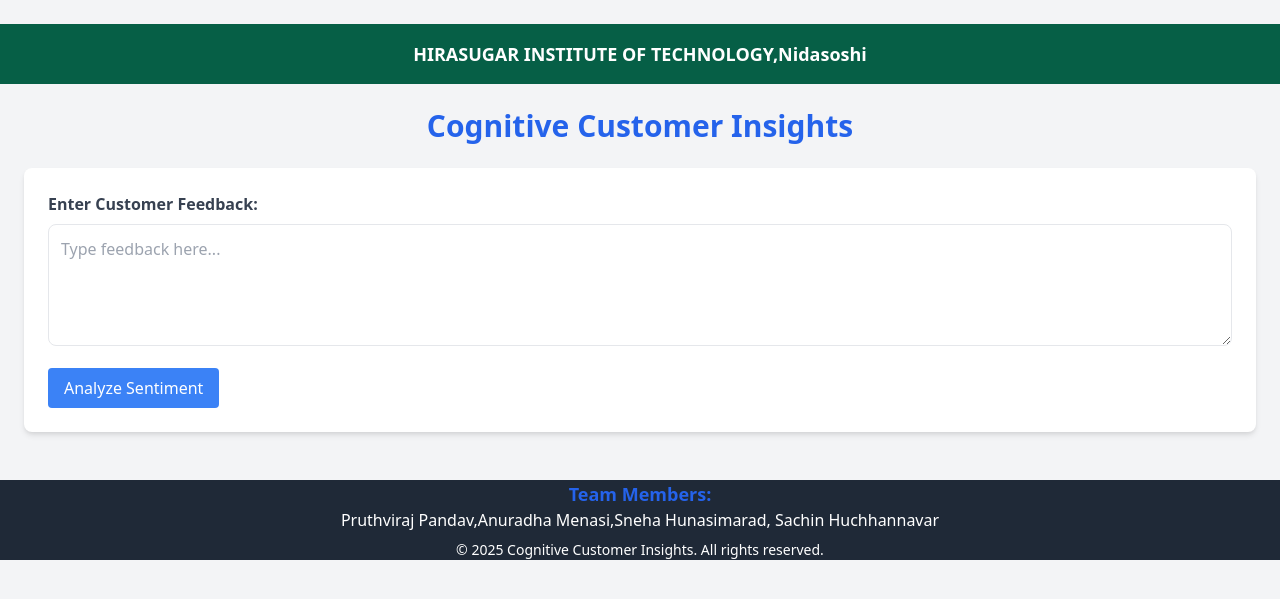
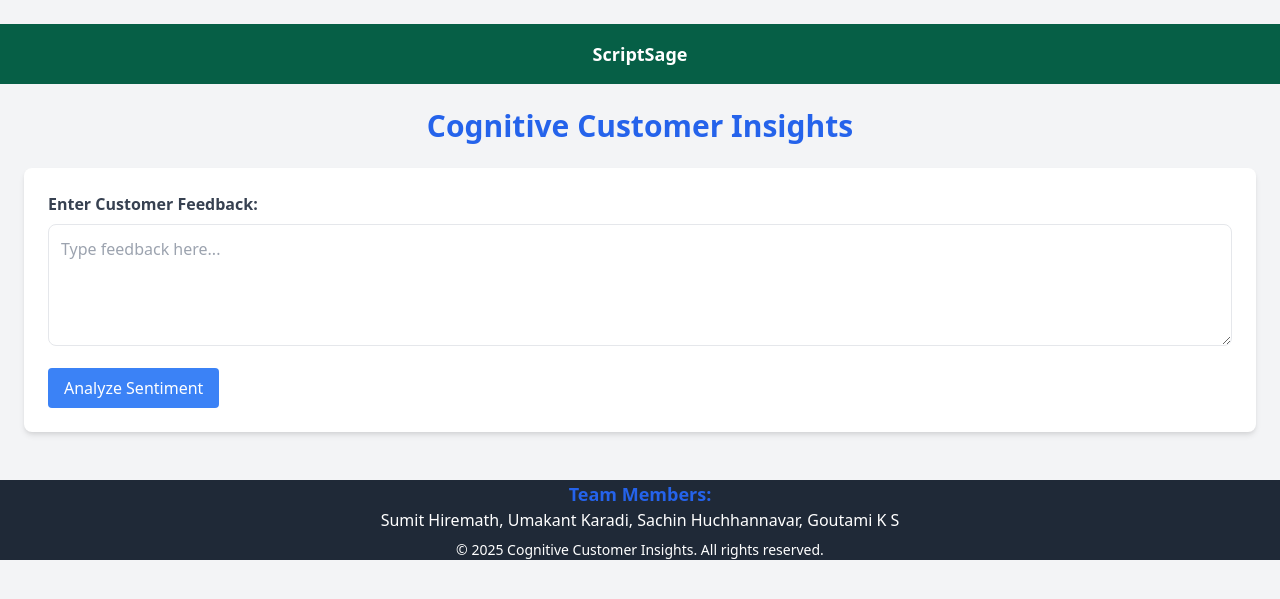
Before and after one commit to Sachinh123/Cognitive-Customer-Insights-with-Watson-AI, a Flask app: page / in a window 1280 px wide. Shown: the top 599 px of the page. Run offline with Flask 3, Linux system fonts and the light colour scheme.

Commit message:
changes in template

```diff
--- a/templates/index.html
+++ b/templates/index.html
@@ -11,7 +11,7 @@
 
 </head>
 <header class="bg-green-800 text-white text-center py-4 mt-6">
-    <p class="text-lg font-semibold color-red">HIRASUGAR INSTITUTE OF TECHNOLOGY,Nidasoshi</p>
+    <p class="text-lg font-semibold color-red">ScriptSage</p>
 </header>
 
 
@@ -46,7 +46,7 @@
 
 </body>
 <footer class="bg-gray-800 text-white text-center py-0 mt-0">
-    <p class="text-lg text-blue-600 font-semibold">Team Members:</p> <span class="text-antiquette-600">Pruthviraj Pandav,Anuradha Menasi,Sneha Hunasimarad, Sachin Huchhannavar</span>
+    <p class="text-lg text-blue-600 font-semibold">Team Members:</p> <span class="text-antiquette-600">Sumit Hiremath, Umakant Karadi, Sachin Huchhannavar, Goutami K S</span>
     <p class="text-sm mt-2">© 2025 Cognitive Customer Insights. All rights reserved.</p>
 </footer>
 </html>
```
